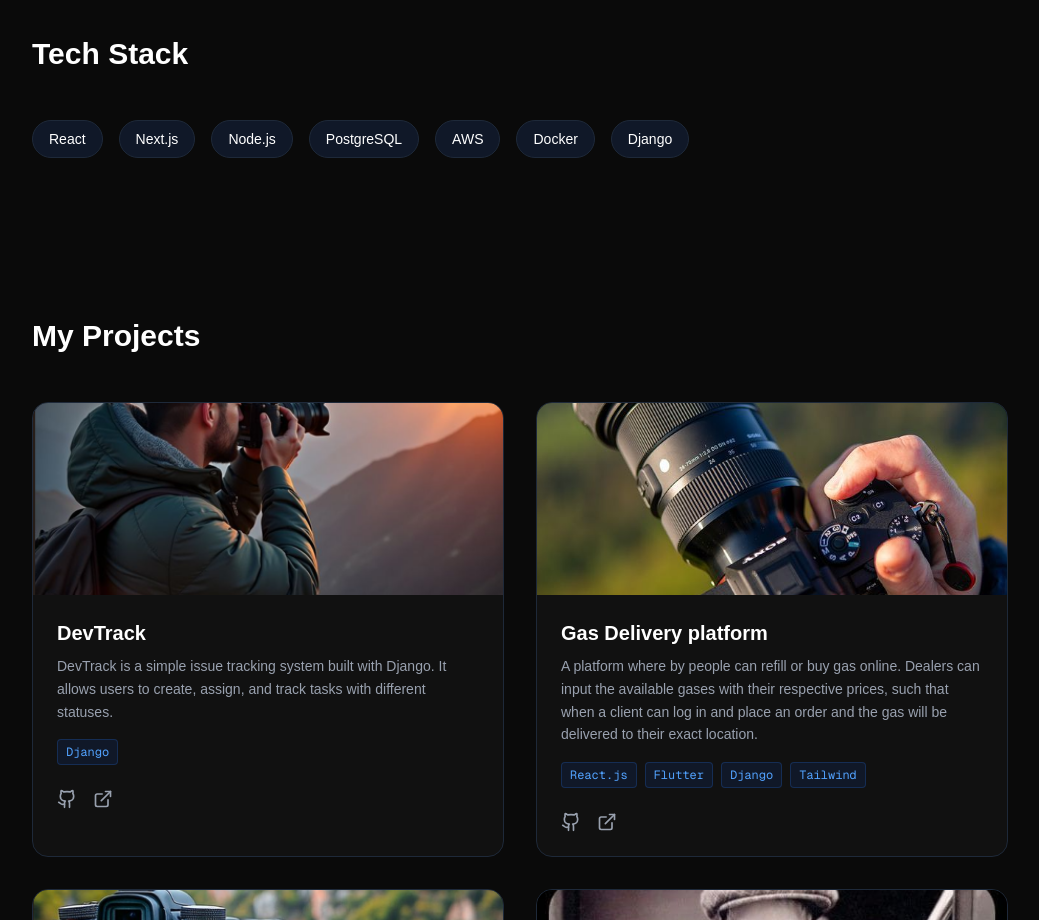
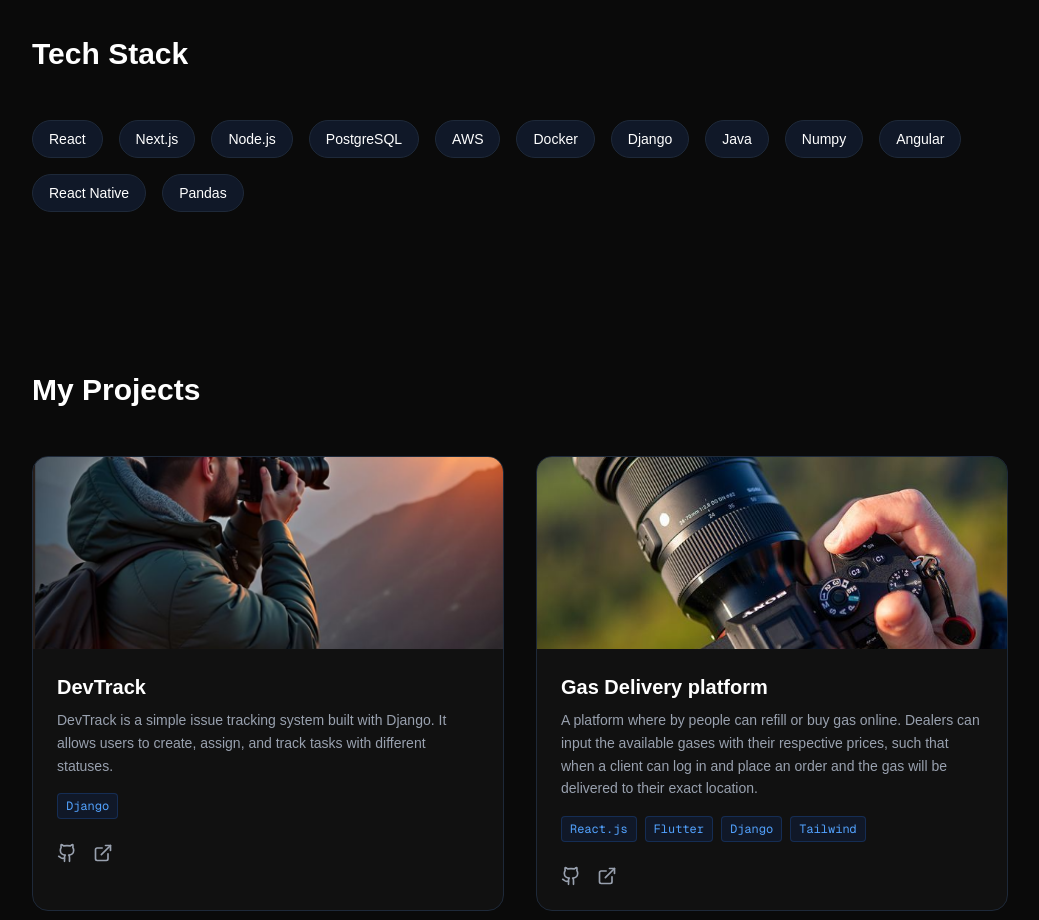
Before and after one commit to Benard-Ndiritu/Portfolio, a Next.js app: page / in a window 1280 px wide. Shown: the part 980-1900 px from the top of the page, without its empty margins (120-1159 px from the left). Built offline with nearby package versions, Linux system fonts and the light colour scheme.

Commit message:
Added more components in my tech stack

```diff
--- a/app/page.tsx
+++ b/app/page.tsx
@@ -111,7 +111,7 @@ export default function Portfolio() {
         <h2 className="text-3xl font-bold mb-12">Tech Stack</h2>
 
         <div className="flex flex-wrap gap-4">
-          {["React", "Next.js", "Node.js", "PostgreSQL", "AWS", "Docker","Django"].map(
+          {["React", "Next.js", "Node.js", "PostgreSQL", "AWS", "Docker","Django", "Java", "Numpy", "Angular", "React Native", "Pandas"].map(
             (tech) => (
               <span
                 key={tech}
```
